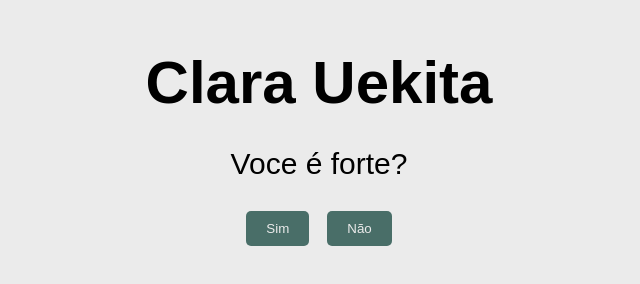
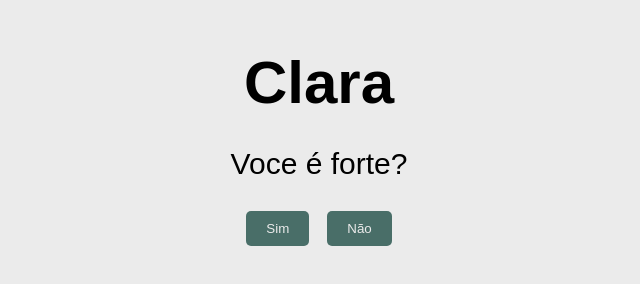
Before and after one commit to gusfngg/forte, a plain HTML site: page index.html in a window 1280 px wide. Shown: the whole page, without its empty margins (321-961 px from the left). Drawn offline with Linux system fonts and the light colour scheme.

Commit message:
Atualizar o index.html

```diff
--- a/index.html
+++ b/index.html
@@ -10,7 +10,7 @@
 <body>
 
     <div id="app">
-        <h1>Clara Uekita</h1>
+        <h1>Clara</h1>
 
         <p>Voce é forte?</p>
 
```
